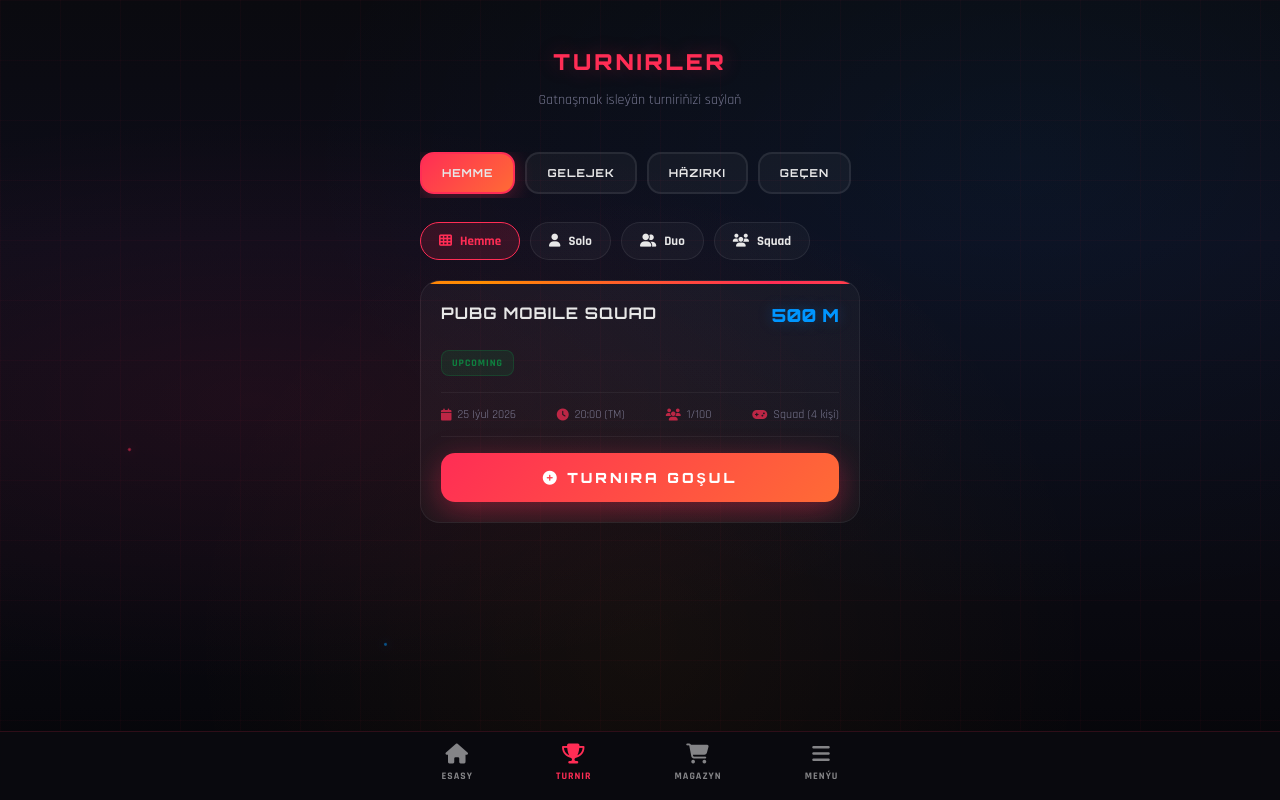
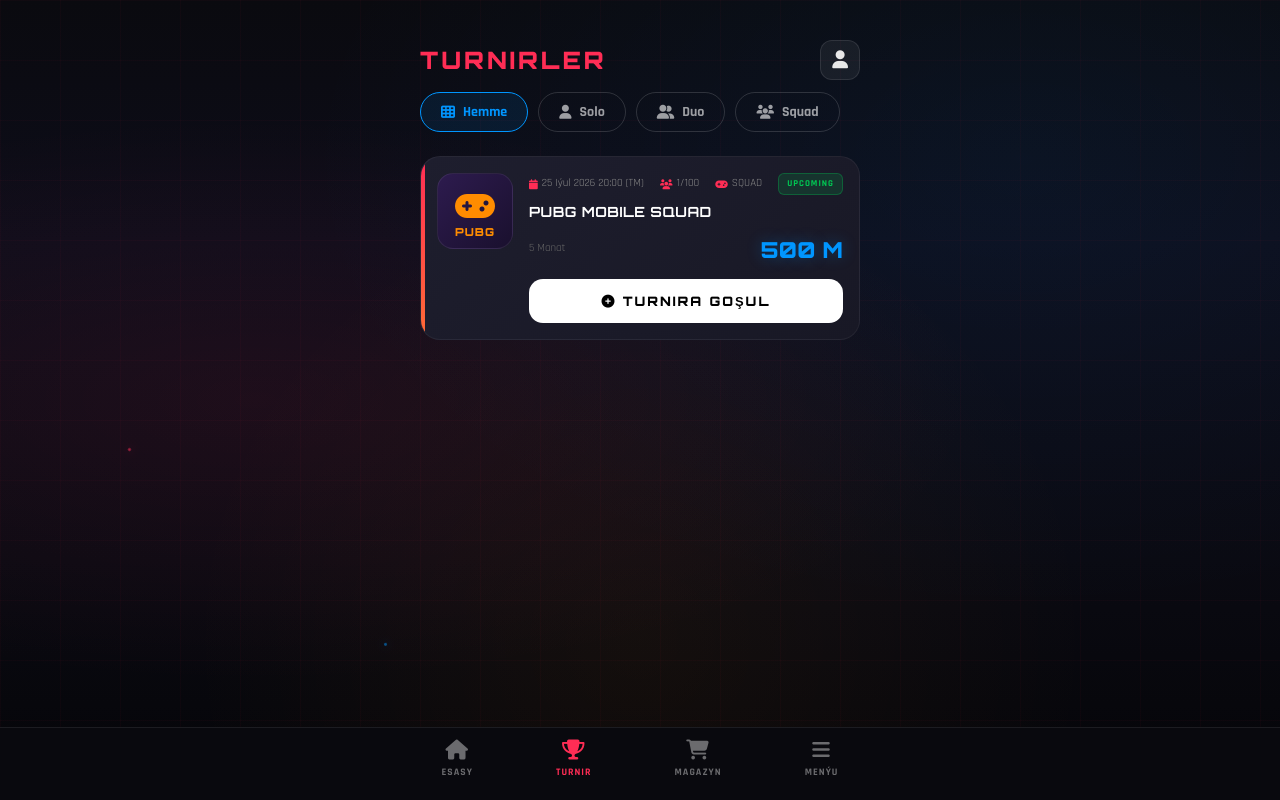
Before and after one commit to kemabr/turnirailway, a Flask app: page /turnir in a window 1280 px wide. Run offline with Flask 3, Linux system fonts and the light colour scheme; data comes from the database, SQL or seed files in the repository; tables that the repository leaves empty hold one stand-in row (values such as "Sample post").

Commit message:
Update turnir.html

```diff
--- a/templates/turnir.html
+++ b/templates/turnir.html
@@ -8,40 +8,232 @@
     <link href="https://fonts.googleapis.com/css2?family=Orbitron:wght@400;700;900&family=Rajdhani:wght@400;500;700&display=swap" rel="stylesheet">
     <link rel="stylesheet" href="https://cdnjs.cloudflare.com/ajax/libs/font-awesome/6.5.1/css/all.min.css">
     <style>
-        .bottom-nav { position: fixed; bottom: 0; left: 0; right: 0; z-index: 100; background: rgba(10, 10, 15, 0.95); backdrop-filter: blur(20px); border-top: 1px solid rgba(255, 45, 85, 0.15); padding: 8px 0 12px; }
-        .bottom-nav-container { max-width: 480px; margin: 0 auto; display: flex; justify-content: space-around; align-items: center; }
-        .bottom-nav-item { display: flex; flex-direction: column; align-items: center; gap: 4px; color: rgba(255, 255, 255, 0.5); text-decoration: none; font-size: 10px; font-family: 'Rajdhani', sans-serif; font-weight: 700; text-transform: uppercase; letter-spacing: 1px; transition: all 0.3s; padding: 4px 12px; border-radius: 12px; }
+        * { box-sizing: border-box; }
+
+        .bottom-nav {
+            position: fixed; bottom: 0; left: 0; right: 0; z-index: 100;
+            background: rgba(10, 10, 15, 0.98); backdrop-filter: blur(20px);
+            border-top: 1px solid rgba(255, 255, 255, 0.08); padding: 8px 0 16px;
+        }
+        .bottom-nav-container {
+            max-width: 480px; margin: 0 auto; display: flex;
+            justify-content: space-around; align-items: center;
+        }
+        .bottom-nav-item {
+            display: flex; flex-direction: column; align-items: center; gap: 4px;
+            color: rgba(255, 255, 255, 0.4); text-decoration: none; font-size: 10px;
+            font-family: 'Rajdhani', sans-serif; font-weight: 700;
+            text-transform: uppercase; letter-spacing: 1px; transition: all 0.3s;
+            padding: 4px 12px; border-radius: 12px;
+        }
         .bottom-nav-item i { font-size: 20px; }
         .bottom-nav-item.active { color: #ff2d55; }
-        .bottom-nav-item:hover { color: #ff2d55; }
-        .tournament-list { display: flex; flex-direction: column; gap: 16px; margin-bottom: 80px; }
-        .tournament-card { background: rgba(255, 255, 255, 0.03); border-radius: 20px; padding: 20px; border: 1px solid rgba(255, 255, 255, 0.06); position: relative; overflow: hidden; transition: all 0.3s; }
-        .tournament-card:hover { border-color: rgba(255, 45, 85, 0.2); transform: translateY(-2px); box-shadow: 0 8px 30px rgba(255, 45, 85, 0.1); }
-        .tournament-card::before { content: ''; position: absolute; top: 0; left: 0; width: 100%; height: 3px; background: linear-gradient(90deg, #ff2d55, #ff6b35, #ff8c00, #ff2d55); background-size: 200% 100%; animation: progress-shimmer 3s linear infinite; }
-        .tournament-header { display: flex; justify-content: space-between; align-items: flex-start; margin-bottom: 16px; }
-        .tournament-info h3 { font-family: 'Orbitron', sans-serif; font-size: 16px; font-weight: 700; color: #e8e8e8; margin-bottom: 6px; letter-spacing: 1px; }
-        .tournament-info p { font-size: 13px; opacity: 0.6; color: #a0a0c0; }
-        .tournament-prize { font-family: 'Orbitron', sans-serif; font-size: 18px; font-weight: 900; color: #0096ff; text-shadow: 0 0 15px rgba(0, 150, 255, 0.3); }
-        .tournament-meta { display: flex; justify-content: space-between; align-items: center; margin-bottom: 16px; padding: 12px 0; border-top: 1px solid rgba(255, 255, 255, 0.05); border-bottom: 1px solid rgba(255, 255, 255, 0.05); flex-wrap: wrap; gap: 8px; }
-        .tournament-meta span { font-size: 12px; opacity: 0.7; color: #a0a0c0; display: flex; align-items: center; gap: 6px; }
-        .tournament-meta span i { color: #ff2d55; }
-        .btn-join-tournament { display: block; width: 100%; padding: 16px; background: linear-gradient(135deg, #ff2d55, #ff6b35); border: none; border-radius: 14px; color: white; font-family: 'Orbitron', sans-serif; font-weight: 800; font-size: 14px; text-align: center; text-transform: uppercase; letter-spacing: 3px; cursor: pointer; box-shadow: 0 8px 30px rgba(255, 45, 85, 0.4); transition: all 0.3s; text-decoration: none; }
-        .btn-join-tournament:hover { transform: translateY(-2px); box-shadow: 0 12px 40px rgba(255, 45, 85, 0.5); }
-        .btn-full { background: linear-gradient(135deg, #6b7280, #4b5563) !important; box-shadow: none !important; cursor: not-allowed !important; }
-        .tournament-tabs { display: flex; gap: 10px; margin-bottom: 24px; overflow-x: auto; padding-bottom: 4px; }
-        .tournament-tabs::-webkit-scrollbar { display: none; }
-        .tournament-tab { padding: 12px 20px; background: rgba(255, 255, 255, 0.04); border: 2px solid rgba(255, 255, 255, 0.08); border-radius: 14px; color: #e8e8e8; font-family: 'Orbitron', sans-serif; font-weight: 700; font-size: 11px; cursor: pointer; transition: all 0.3s; text-transform: uppercase; letter-spacing: 1px; white-space: nowrap; }
-        .tournament-tab.active { background: linear-gradient(135deg, #ff2d55, #ff6b35); border-color: #ff2d55; box-shadow: 0 4px 20px rgba(255, 45, 85, 0.3); }
-        .mode-filter { display: flex; gap: 10px; margin-bottom: 20px; overflow-x: auto; }
+
+        /* Header */
+        .page-header {
+            display: flex;
+            justify-content: space-between;
+            align-items: center;
+            padding: 16px 0 12px;
+        }
+        .page-header h1 {
+            font-family: 'Orbitron', sans-serif;
+            font-size: 24px;
+            font-weight: 900;
+            color: #ff2d55;
+            letter-spacing: 3px;
+            margin: 0;
+        }
+        .header-actions {
+            display: flex;
+            gap: 12px;
+        }
+        .header-btn {
+            width: 40px; height: 40px;
+            background: rgba(255,255,255,0.06);
+            border: 1px solid rgba(255,255,255,0.1);
+            border-radius: 12px;
+            color: #e8e8e8;
+            display: flex; align-items: center; justify-content: center;
+            font-size: 18px; cursor: pointer; transition: all 0.3s;
+            text-decoration: none;
+        }
+        .header-btn:hover {
+            background: rgba(255,45,85,0.15);
+            border-color: rgba(255,45,85,0.3);
+            color: #ff2d55;
+        }
+
+        /* Mode filter - radio style */
+        .mode-filter {
+            display: flex; gap: 10px; margin-bottom: 20px;
+            overflow-x: auto; padding-bottom: 4px; scrollbar-width: none;
+        }
         .mode-filter::-webkit-scrollbar { display: none; }
-        .mode-btn { padding: 10px 18px; background: rgba(255, 255, 255, 0.03); border: 1.5px solid rgba(255, 255, 255, 0.08); border-radius: 25px; color: #e8e8e8; font-family: 'Rajdhani', sans-serif; font-weight: 700; font-size: 13px; cursor: pointer; transition: all 0.3s; display: flex; align-items: center; gap: 8px; }
-        .mode-btn.active { background: rgba(255, 45, 85, 0.15); border-color: #ff2d55; color: #ff2d55; }
-        .empty-state { text-align: center; padding: 60px 20px; }
-        .empty-state i { font-size: 64px; color: #ff2d55; margin-bottom: 20px; opacity: 0.3; }
-        .status-badge { display: inline-block; padding: 4px 10px; border-radius: 8px; font-size: 10px; font-weight: 700; text-transform: uppercase; letter-spacing: 1px; }
+
+        .mode-btn {
+            padding: 10px 20px; background: transparent;
+            border: 1.5px solid rgba(255,255,255,0.15); border-radius: 25px;
+            color: rgba(255,255,255,0.6); font-family: 'Rajdhani', sans-serif;
+            font-weight: 700; font-size: 14px; cursor: pointer;
+            transition: all 0.3s; display: flex; align-items: center; gap: 8px;
+            white-space: nowrap;
+        }
+        .mode-btn i { font-size: 14px; }
+        .mode-btn.active {
+            border-color: #0096ff; color: #0096ff;
+            background: rgba(0, 150, 255, 0.1);
+        }
+
+        /* Tournament list */
+        .tournament-list {
+            display: flex; flex-direction: column; gap: 14px;
+            margin-bottom: 100px; padding-bottom: 20px;
+        }
+
+        /* Tournament card - horizontal */
+        .tournament-card {
+            display: flex; gap: 16px;
+            background: linear-gradient(145deg, #1e1e2e, #181825);
+            border-radius: 20px; padding: 16px;
+            border: 1px solid rgba(255,255,255,0.05);
+            position: relative; overflow: hidden;
+            transition: all 0.3s;
+        }
+        .tournament-card:hover {
+            border-color: rgba(255,45,85,0.15);
+            transform: translateY(-2px);
+            box-shadow: 0 10px 30px rgba(0,0,0,0.4);
+        }
+        .tournament-card::before {
+            content: ''; position: absolute; top: 0; left: 0;
+            width: 4px; height: 100%;
+            background: linear-gradient(to bottom, #ff2d55, #ff6b35);
+            border-radius: 20px 0 0 20px;
+        }
+
+        /* Left image */
+        .tournament-image {
+            width: 76px; height: 76px; min-width: 76px;
+            background: linear-gradient(135deg, #2d1b4e, #1a102e);
+            border-radius: 16px; display: flex;
+            align-items: center; justify-content: center;
+            border: 1px solid rgba(255,255,255,0.08);
+            position: relative;
+            overflow: hidden;
+        }
+        .tournament-image::after {
+            content: 'PUBG';
+            font-family: 'Orbitron', sans-serif;
+            font-size: 11px;
+            font-weight: 900;
+            color: #ff8c00;
+            letter-spacing: 1px;
+            position: absolute;
+            bottom: 6px;
+        }
+        .tournament-image i {
+            font-size: 32px;
+            color: #ff8c00;
+            margin-bottom: 10px;
+        }
+
+        /* Right content */
+        .tournament-content {
+            flex: 1; display: flex; flex-direction: column; gap: 6px;
+            min-width: 0;
+        }
+
+        .tournament-meta-top {
+            display: flex; justify-content: space-between; align-items: center;
+            font-size: 11px; color: #888; font-family: 'Rajdhani', sans-serif;
+            flex-wrap: wrap; gap: 6px;
+        }
+        .tournament-meta-top span {
+            display: flex; align-items: center; gap: 4px;
+        }
+        .tournament-meta-top i { font-size: 10px; color: #ff2d55; }
+
+        .status-badge-inline {
+            display: inline-flex;
+            align-items: center;
+            gap: 4px;
+            padding: 3px 8px;
+            border-radius: 6px;
+            font-size: 9px;
+            font-weight: 800;
+            text-transform: uppercase;
+            letter-spacing: 1px;
+        }
         .status-upcoming { background: rgba(0, 200, 83, 0.15); color: #00c853; border: 1px solid rgba(0, 200, 83, 0.3); }
         .status-current { background: rgba(255, 140, 0, 0.15); color: #ff8c00; border: 1px solid rgba(255, 140, 0, 0.3); }
         .status-past { background: rgba(107, 114, 128, 0.15); color: #9ca3af; border: 1px solid rgba(107, 114, 128, 0.3); }
+
+        .tournament-title {
+            font-family: 'Orbitron', sans-serif;
+            font-size: 14px; font-weight: 700; color: #fff;
+            line-height: 1.3; letter-spacing: 0.5px;
+            margin: 2px 0;
+        }
+
+        .tournament-prize-row {
+            display: flex;
+            justify-content: space-between;
+            align-items: center;
+            margin: 2px 0 6px;
+        }
+
+        .tournament-prize {
+            font-family: 'Orbitron', sans-serif;
+            font-size: 22px; font-weight: 900; color: #0096ff;
+            text-shadow: 0 0 15px rgba(0, 150, 255, 0.3);
+        }
+        .tournament-prize small {
+            font-size: 12px;
+            color: #0096ff;
+            opacity: 0.8;
+        }
+
+        .tournament-free-badge {
+            font-size: 10px;
+            font-weight: 700;
+            color: #00c853;
+            background: rgba(0, 200, 83, 0.1);
+            padding: 4px 10px;
+            border-radius: 8px;
+            border: 1px solid rgba(0, 200, 83, 0.2);
+        }
+
+        .tournament-btn {
+            width: 100%; padding: 14px;
+            background: #fff; border: none; border-radius: 14px;
+            color: #000; font-family: 'Orbitron', sans-serif;
+            font-weight: 800; font-size: 13px; text-align: center;
+            text-transform: uppercase; letter-spacing: 2px;
+            cursor: pointer; transition: all 0.3s;
+            text-decoration: none; display: block;
+        }
+        .tournament-btn:hover {
+            transform: translateY(-2px);
+            box-shadow: 0 8px 25px rgba(255,255,255,0.15);
+        }
+        .tournament-btn:disabled {
+            background: #3a3a4a; color: #777;
+            cursor: not-allowed; transform: none; box-shadow: none;
+        }
+        .tournament-btn.free-btn {
+            background: linear-gradient(135deg, #00c853, #00a844);
+            color: white;
+            box-shadow: 0 8px 25px rgba(0,200,83,0.3);
+        }
+        .tournament-btn.free-btn:hover {
+            box-shadow: 0 10px 30px rgba(0,200,83,0.4);
+        }
+
+        .empty-state { text-align: center; padding: 60px 20px; }
+        .empty-state i { font-size: 64px; color: #ff2d55; margin-bottom: 20px; opacity: 0.3; }
+        .empty-state h3 { font-family: 'Orbitron', sans-serif; font-size: 16px; color: #e8e8e8; margin-bottom: 8px; }
+        .empty-state p { font-size: 14px; opacity: 0.5; color: #a0a0c0; }
     </style>
 </head>
 <body>
@@ -54,59 +246,78 @@
     </div>
 
     <div class="container main-content">
-        <header class="form-header" style="padding: 20px 0 16px;">
-            <h1 style="font-family: 'Orbitron', sans-serif; font-size: 22px; color: #ff2d55; letter-spacing: 3px;">TURNIRLER</h1>
-            <p style="opacity:0.7; font-size:14px;">Gatnaşmak isleýän turniriňizi saýlaň</p>
-        </header>
-
-        <div class="tournament-tabs">
-            <button class="tournament-tab active" onclick="filterTournaments('all', this)" type="button">Hemme</button>
-            <button class="tournament-tab" onclick="filterTournaments('upcoming', this)" type="button">Gelejek</button>
-            <button class="tournament-tab" onclick="filterTournaments('current', this)" type="button">Häzirki</button>
-            <button class="tournament-tab" onclick="filterTournaments('past', this)" type="button">Geçen</button>
+        <!-- Header -->
+        <div class="page-header">
+            <h1>TURNIRLER</h1>
+            <div class="header-actions">
+                <a href="/profil" class="header-btn"><i class="fas fa-user"></i></a>
+            </div>
         </div>
 
+        <!-- Mode Filter -->
         <div class="mode-filter">
-            <button class="mode-btn active" onclick="filterMode('all', this)" type="button"><i class="fas fa-th"></i> Hemme</button>
-            <button class="mode-btn" onclick="filterMode('solo', this)" type="button"><i class="fas fa-user"></i> Solo</button>
-            <button class="mode-btn" onclick="filterMode('duo', this)" type="button"><i class="fas fa-user-friends"></i> Duo</button>
-            <button class="mode-btn" onclick="filterMode('squad', this)" type="button"><i class="fas fa-users"></i> Squad</button>
+            <button class="mode-btn active" onclick="filterMode('all', this)" type="button">
+                <i class="fas fa-th"></i> Hemme
+            </button>
+            <button class="mode-btn" onclick="filterMode('solo', this)" type="button">
+                <i class="fas fa-user"></i> Solo
+            </button>
+            <button class="mode-btn" onclick="filterMode('duo', this)" type="button">
+                <i class="fas fa-user-friends"></i> Duo
+            </button>
+            <button class="mode-btn" onclick="filterMode('squad', this)" type="button">
+                <i class="fas fa-users"></i> Squad
+            </button>
         </div>
 
+        <!-- Tournament List -->
         <div class="tournament-list" id="tournament-list">
             {% if turnirler %}
                 {% for t in turnirler %}
-                <div class="tournament-card" data-status="{{ t.status }}" data-mode="{{ t.mode }}">
-                    <div class="tournament-header">
-                        <div class="tournament-info">
-                            <h3>{{ t.ad }}</h3>
-                            <p>
-                                {% if t.tolekli == 0 %}<span class="status-badge" style="background:rgba(0,200,83,0.15); color:#00c853; border:1px solid rgba(0,200,83,0.3);">TÖLEGSIZ</span>{% endif %}
-                                <span class="status-badge status-{{ t.status }}">{{ t.status }}</span>
-                            </p>
+                <div class="tournament-card" data-mode="{{ t.mode }}" data-status="{{ t.status }}">
+                    <!-- Left Image -->
+                    <div class="tournament-image">
+                        <i class="fas fa-gamepad"></i>
                     </div>
+
+                    <!-- Right Content -->
+                    <div class="tournament-content">
+                        <!-- Meta top -->
+                        <div class="tournament-meta-top">
+                            <span><i class="fas fa-calendar"></i> {{ t.senesi }} {{ t.wagty }}</span>
+                            <span><i class="fas fa-users"></i> {{ t.onaylanan }}/{{ t.yer_sany }}</span>
+                            <span><i class="fas fa-gamepad"></i> {{ t.mode|upper }}</span>
+                            <span class="status-badge-inline status-{{ t.status }}">{{ t.status }}</span>
+                        </div>
+
+                        <!-- Title -->
+                        <div class="tournament-title">{{ t.ad }}</div>
+
+                        <!-- Prize row -->
+                        <div class="tournament-prize-row">
+                            {% if t.tolekli == 0 %}
+                                <span class="tournament-free-badge">TÖLEGSIZ</span>
+                            {% else %}
+                                <span style="font-size: 11px; color: #666;">{{ t.tolek }}</span>
+                            {% endif %}
                             <div class="tournament-prize">{{ t.bayrak_jemi }}</div>
                         </div>
-                    <div class="tournament-meta">
-                        <span><i class="fas fa-calendar"></i> {{ t.senesi }}</span>
-                        <span><i class="fas fa-clock"></i> {{ t.wagty }}</span>
-                        <span><i class="fas fa-users"></i> {{ t.onaylanan }}/{{ t.yer_sany }}</span>
-                        <span><i class="fas fa-gamepad"></i> {{ t.gatnasym }}</span>
-                    </div>
 
+                        <!-- Button -->
                         {% if t.onaylanan >= t.yer_sany %}
-                        <button class="btn-join-tournament btn-full" type="button" disabled>
+                            <button class="tournament-btn" type="button" disabled>
                                 <i class="fas fa-lock"></i> YERLER DOLDY
                             </button>
                         {% elif t.tolekli == 0 %}
-                        <button class="btn-join-tournament" style="background:linear-gradient(135deg, #00c853, #00a844); box-shadow: 0 8px 30px rgba(0,200,83,0.4);" onclick="joinTournament({{ t.id }})" type="button">
-                            <i class="fas fa-plus-circle"></i> TÖLEGSIZ GOŞUL
+                            <button class="tournament-btn free-btn" onclick="joinTournament({{ t.id }})" type="button">
+                                <i class="fas fa-plus-circle"></i> TURNIRA GOŞUL
                             </button>
                         {% else %}
-                        <button class="btn-join-tournament" onclick="joinTournament({{ t.id }})" type="button">
+                            <button class="tournament-btn" onclick="joinTournament({{ t.id }})" type="button">
                                 <i class="fas fa-plus-circle"></i> TURNIRA GOŞUL
                             </button>
                         {% endif %}
+                    </div>
                 </div>
                 {% endfor %}
             {% else %}
@@ -119,6 +330,7 @@
         </div>
     </div>
 
+    <!-- Bottom Navigation -->
     <nav class="bottom-nav">
         <div class="bottom-nav-container">
             <a href="/" class="bottom-nav-item">
@@ -146,12 +358,9 @@
 
         async function checkLoginStatus() {
             if (loginCheckPromise) return loginCheckPromise;
-
             loginCheckPromise = new Promise(async (resolve) => {
                 try {
-                    const response = await fetch('/api/katilimci/me', {
-                        credentials: 'same-origin'
-                    });
+                    const response = await fetch('/api/katilimci/me', { credentials: 'same-origin' });
                     if (response.ok) {
                         const result = await response.json();
                         isUserLoggedIn = result.success === true;
@@ -159,12 +368,10 @@
                         isUserLoggedIn = false;
                     }
                 } catch (error) {
-                    console.log('Login check failed');
                     isUserLoggedIn = false;
                 }
                 resolve(isUserLoggedIn);
             });
-
             return loginCheckPromise;
         }
 
@@ -172,7 +379,6 @@
 
         async function joinTournament(turnirId) {
             await checkLoginStatus();
-
             if (!isUserLoggedIn) {
                 window.location.href = '/login?redirect=/turnir';
                 return;
@@ -180,44 +386,30 @@
             window.location.href = '/turnir/gosul?id=' + turnirId;
         }
 
-        function filterTournaments(status, btn) {
-            document.querySelectorAll('.tournament-tab').forEach(t => t.classList.remove('active'));
+        function filterMode(mode, btn) {
+            document.querySelectorAll('.mode-btn').forEach(b => b.classList.remove('active'));
             btn.classList.add('active');
 
-            document.querySelectorAll('.tournament-card').forEach(card => {
-                if (status === 'all' || card.dataset.status === status) {
-                    card.style.display = 'block';
+            const cards = document.querySelectorAll('.tournament-card');
+            let visible = 0;
+            cards.forEach(card => {
+                if (mode === 'all' || card.dataset.mode === mode) {
+                    card.style.display = 'flex';
+                    visible++;
                 } else {
                     card.style.display = 'none';
                 }
             });
 
-            checkEmptyState();
+            checkEmptyState(visible);
         }
 
-        function filterMode(mode, btn) {
-            document.querySelectorAll('.mode-btn').forEach(b => b.classList.remove('active'));
-            btn.classList.add('active');
-
-            document.querySelectorAll('.tournament-card').forEach(card => {
-                if (mode === 'all' || card.dataset.mode === mode) {
-                    card.style.display = 'block';
-                } else {
-                    card.style.display = 'none';
-                }
-            });
-
-            checkEmptyState();
-        }
-
-        function checkEmptyState() {
-            const visibleCards = document.querySelectorAll('.tournament-card[style*="block"]');
+        function checkEmptyState(visibleCount) {
             const list = document.getElementById('tournament-list');
-
             const existingEmpty = list.querySelector('.empty-state');
             if (existingEmpty) existingEmpty.remove();
 
-            if (visibleCards.length === 0) {
+            if (visibleCount === 0) {
                 const emptyDiv = document.createElement('div');
                 emptyDiv.className = 'empty-state';
                 emptyDiv.innerHTML = `
```
Lines whose indentation alone changed are shown as unchanged.
